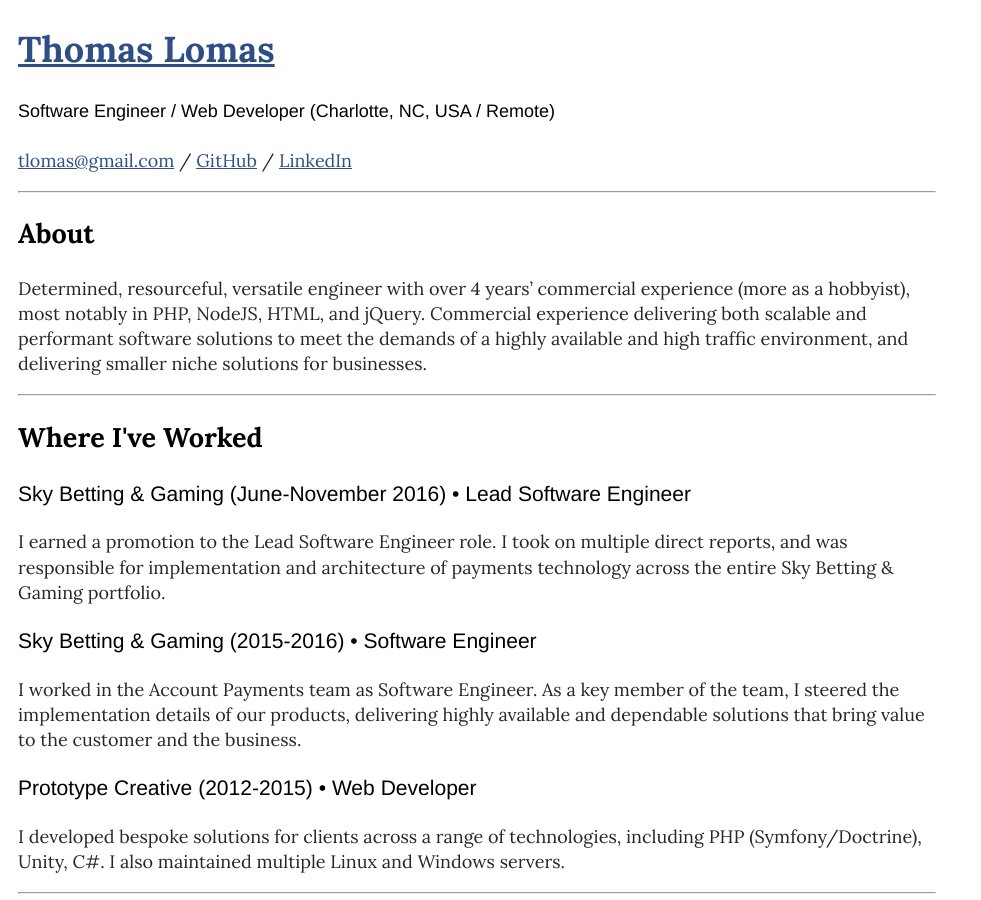
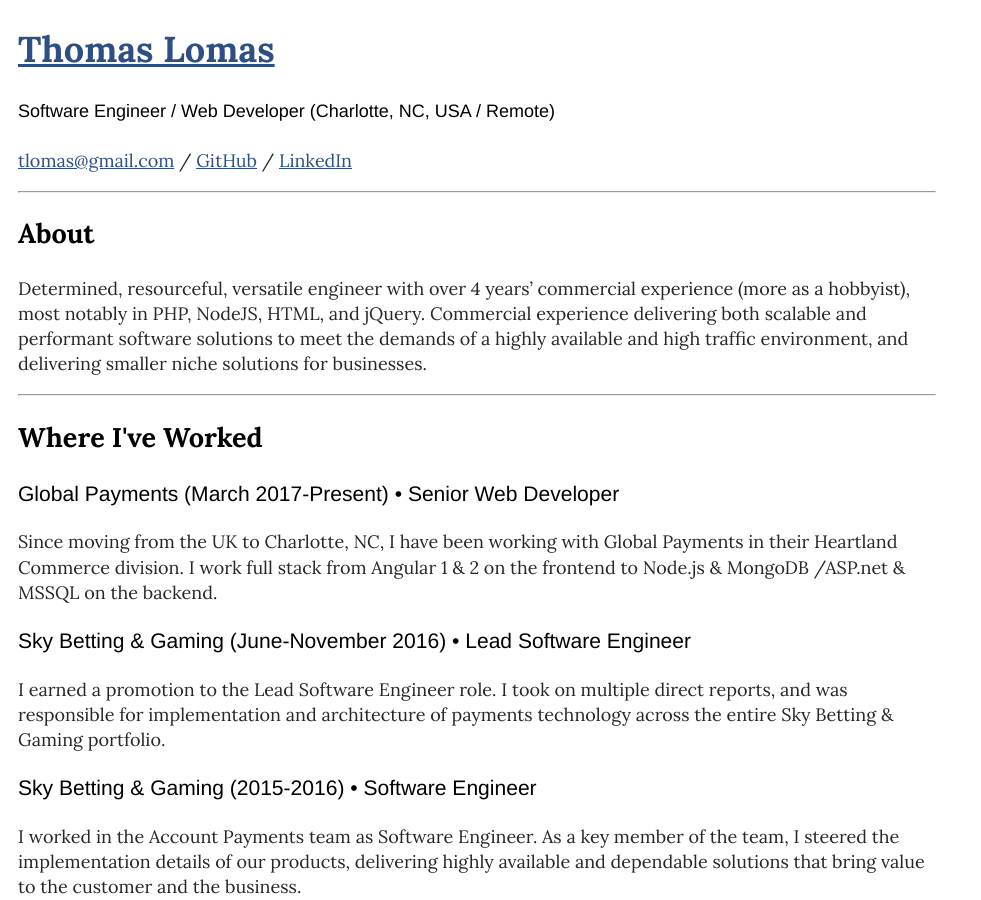
Before and after one commit to ThomasLomas/thomaslomas.github.io, a Jekyll site: the page built from index.html, in a window 1280 px wide and 900 px high. Shown: the whole window, without its empty margins (0-981 px from the left). Built offline with Jekyll 4.4.1, drawn with Linux system fonts in a browser that asks for light colours.

Commit message:
Update index.html

```diff
--- a/index.html
+++ b/index.html
@@ -8,6 +8,9 @@
 <hr />
 
 <h2>Where I've Worked</h2>
+<h3>Global Payments (March 2017-Present) &bull; Senior Web Developer</h3>
+<p>Since moving from the UK to Charlotte, NC, I have been working with Global Payments in their Heartland Commerce division. I work full stack from Angular 1 &amp; 2 on the frontend to Node.js &amp; MongoDB /ASP.net &amp; MSSQL on the backend.</p>
+
 <h3>Sky Betting &amp; Gaming (June-November 2016) &bull; Lead Software Engineer</h3>
 <p>I earned a promotion to the Lead Software Engineer role. I took on multiple direct reports, and was responsible for implementation and architecture of payments technology across the entire Sky Betting &amp; Gaming portfolio.</p>
 
```
